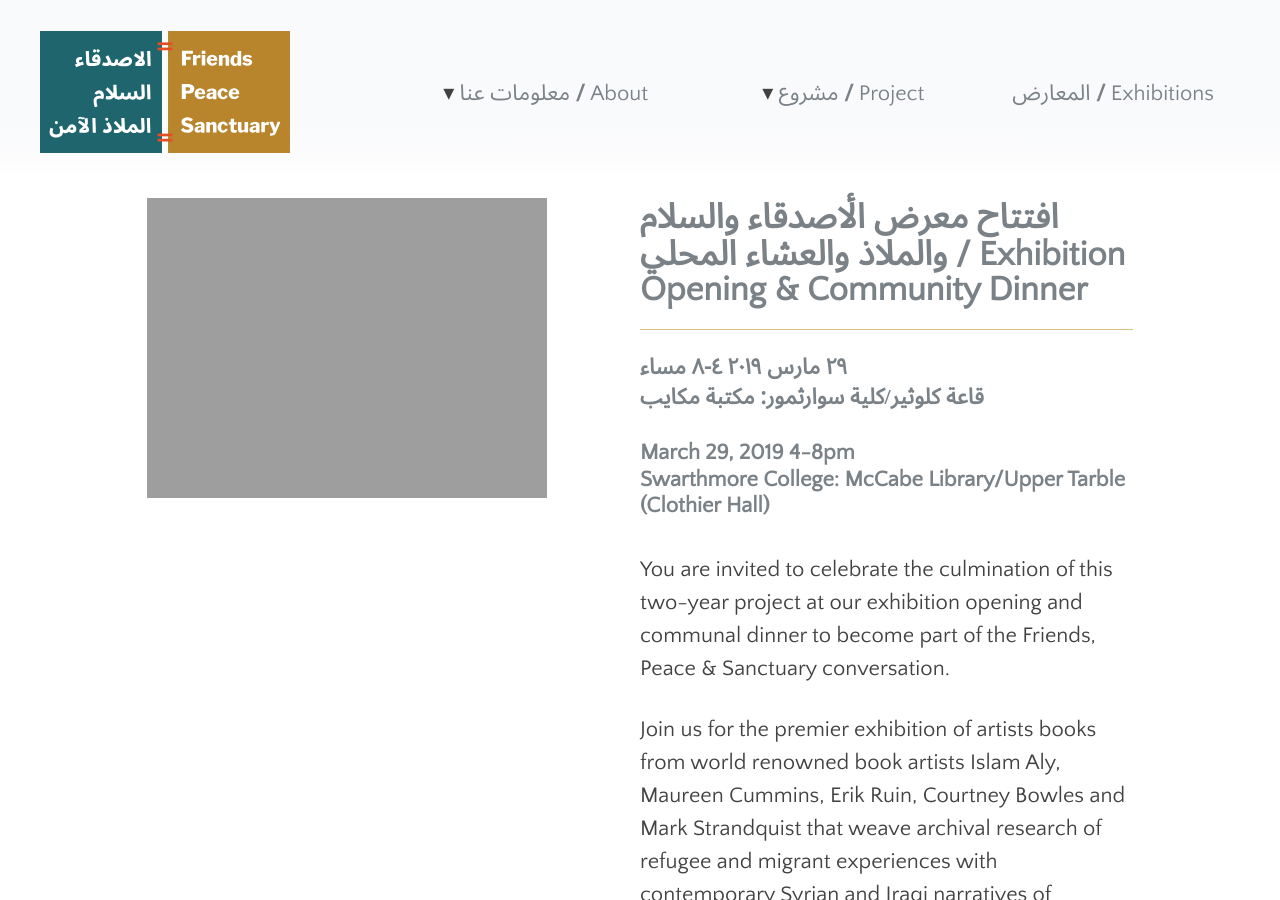
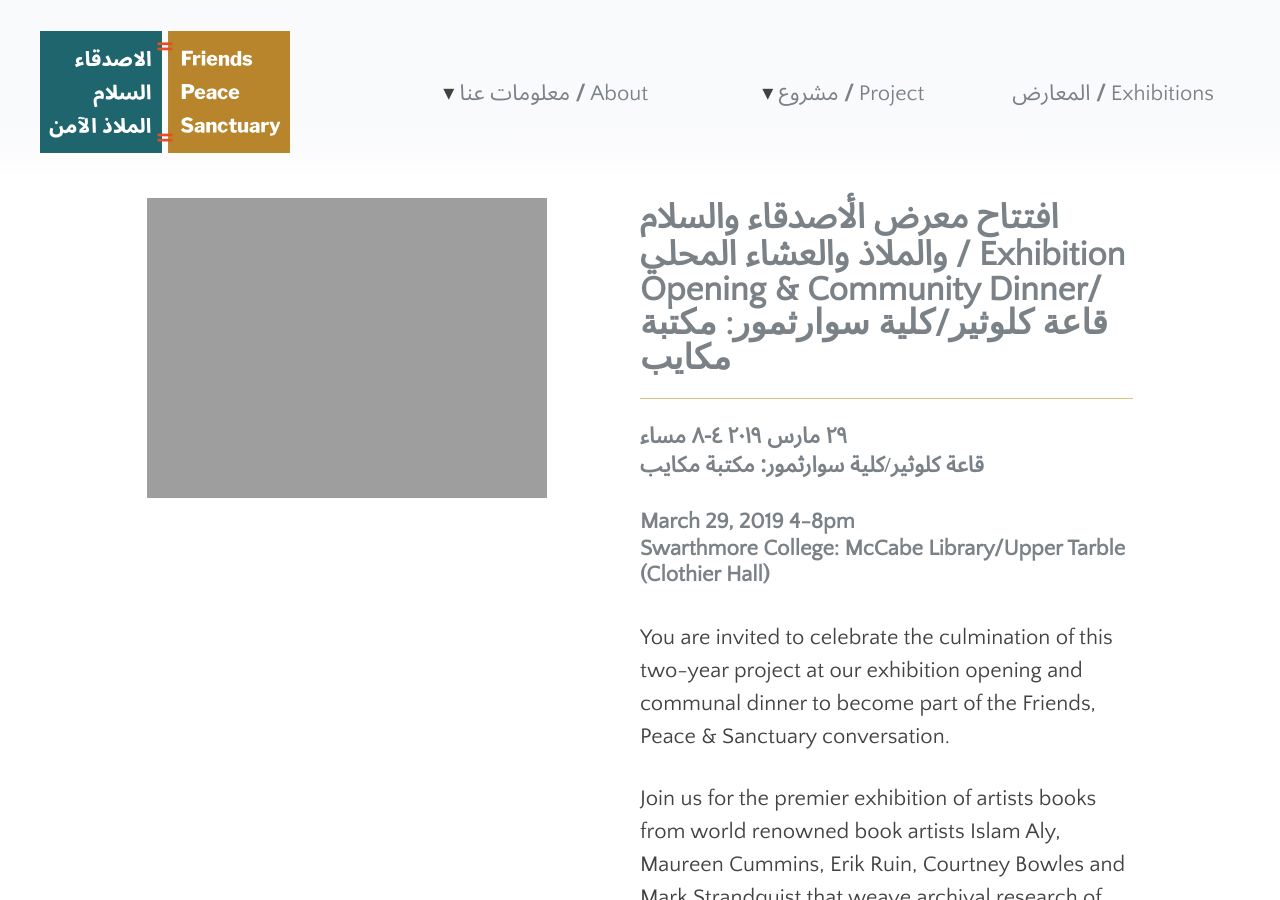
Before and after one commit to swat-ds/fps.swarthmore.edu, a Jekyll site: the page built from _posts/2019-02-21-community-dinner.md, in a window 1280 px wide and 900 px high. Built offline with Jekyll 4.4.1, drawn with Linux system fonts in a browser that asks for light colours.

Commit message:
Update 2019-02-21-community-dinner.md

```diff
--- a/_posts/2019-02-21-community-dinner.md
+++ b/_posts/2019-02-21-community-dinner.md
@@ -1,5 +1,5 @@
 ---
-title: Exhibition Opening & Community Dinner
+title: 'Exhibition Opening & Community Dinner/قاعة كلوثير/كلية سوارثمور: مكتبة مكايب'
 title_ar: افتتاح معرض الأصدقاء والسلام والملاذ والعشاء المحلي
 lang: en
 categories:
```
